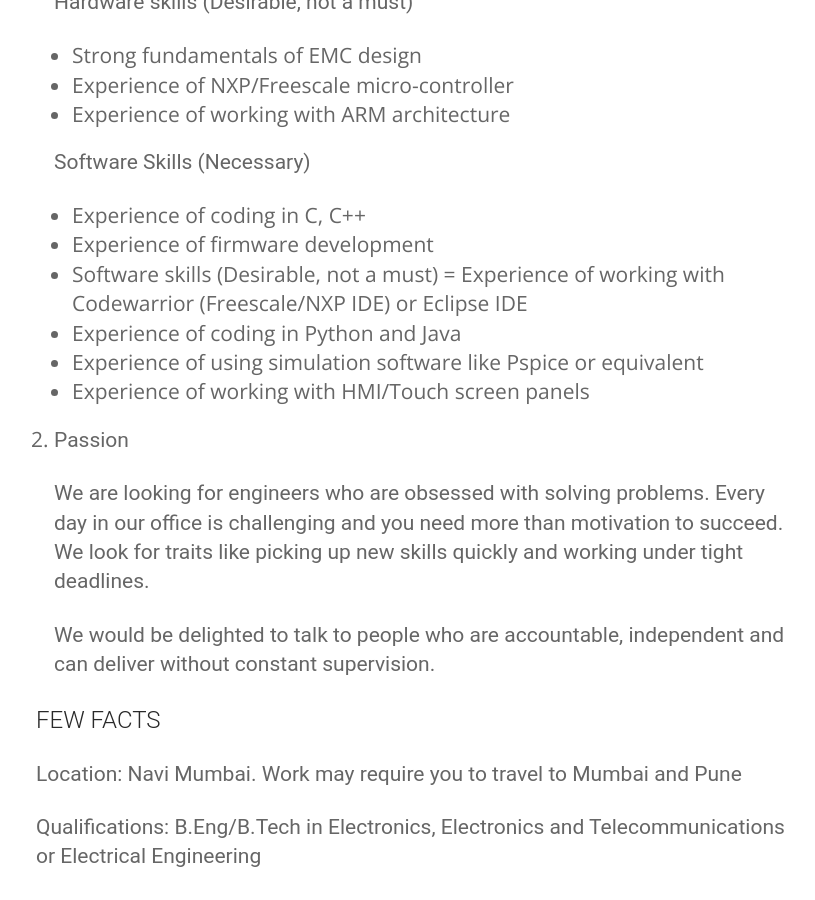
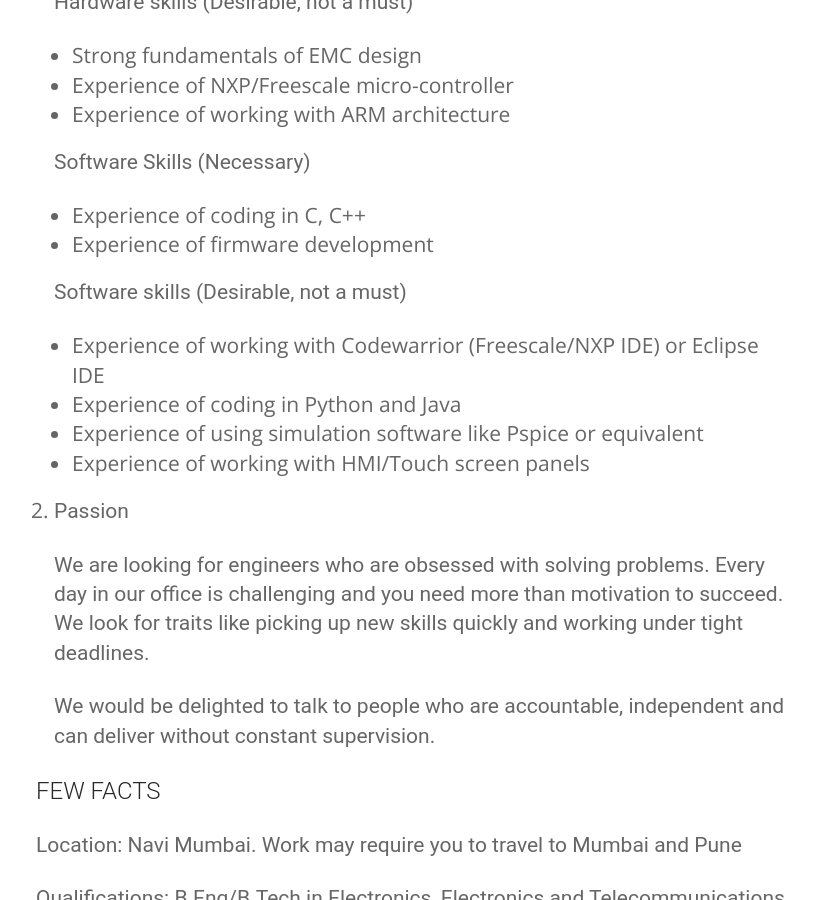
Before and after one commit to akshatkedia/fresher-foundry, a Jekyll site: the page built from _careers/embedded-system-engineer.markdown, in a window 1280 px wide and 900 px high, scrolled down 940 px. Shown: the whole window, without its empty margins (229-1044 px from the left). Built offline with Jekyll 4.4.1, drawn with Linux system fonts in a browser that asks for light colours.

```diff
--- a/_careers/embedded-system-engineer.markdown
+++ b/_careers/embedded-system-engineer.markdown
@@ -30,8 +30,10 @@ We are primarily looking for two things.
 
      - Experience of coding in C, C\+\+
      - Experience of firmware development
-     - Software skills (Desirable, not a must)
-     = Experience of working with Codewarrior (Freescale/NXP IDE) or Eclipse IDE
+
+    Software skills (Desirable, not a must)
+
+     - Experience of working with Codewarrior (Freescale/NXP IDE) or Eclipse IDE
      - Experience of coding in Python and Java
      - Experience of using simulation software like Pspice or equivalent
      - Experience of working with HMI/Touch screen panels
```
